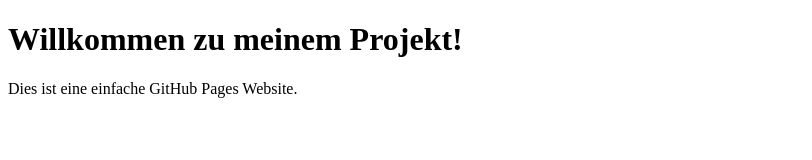
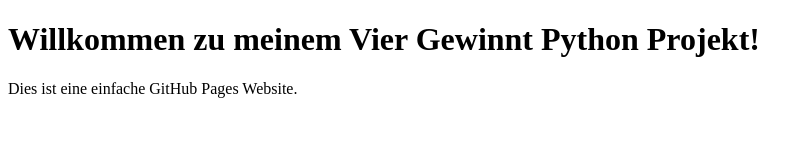
Before and after one commit to Eyal-Frank/Vier-gewinnt, a plain HTML site: page index.html in a window 1280 px wide. Shown: the whole page, without its empty margins (0-812 px from the left). Drawn offline with Linux system fonts and the light colour scheme.

Commit message:
Update index.html

```diff
--- a/index.html
+++ b/index.html
@@ -6,7 +6,7 @@
     <title>Mein GitHub Pages Projekt</title>
 </head>
 <body>
-    <h1>Willkommen zu meinem Projekt!</h1>
+    <h1>Willkommen zu meinem Vier Gewinnt Python Projekt!</h1>
     <p>Dies ist eine einfache GitHub Pages Website.</p>
 </body>
 </html>
```
